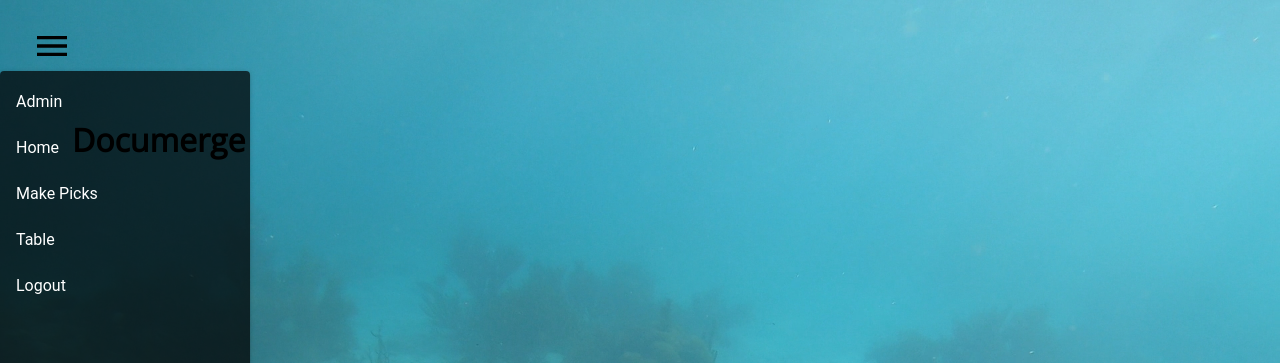
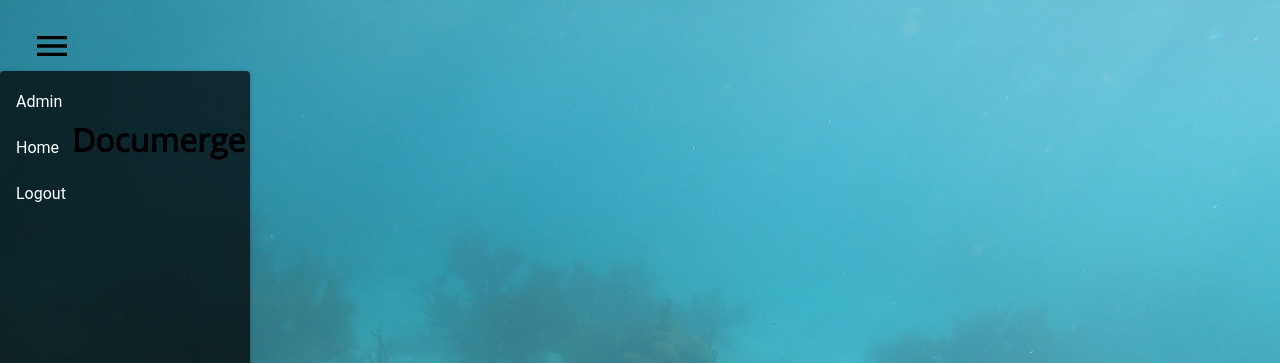
Before and after one commit to bradleywhite2014/filehydrate, a React (Create React App) app in the folder client/: page / in a window 1280 px wide. Both pictures are taken after a click on the picture 52 px from the left and 45 px from the top of the page. Shown: the top 363 px of the page. Built offline with nearby package versions, Linux system fonts and the light colour scheme.

Commit message:
removing a few old content

```diff
--- a/client/src/components/menu.js
+++ b/client/src/components/menu.js
@@ -55,16 +55,10 @@ export default class Menu extends Component {
                     <Link to={'./'}>
                       <MenuItem className="white" onClick={handleClose}>Admin</MenuItem>
                       </Link>
-                    <Link to={'./'}>
+                      <Link to={'./'}>
                       <MenuItem className="white" onClick={handleClose}>Home</MenuItem>
                       </Link>
-                      <Link to={'./games'}>
-                      <MenuItem className="white" onClick={handleClose}>Make Picks</MenuItem>
-                      </Link>
-                      <Link to={'./games'}>
-                      <MenuItem className="white" onClick={handleClose}>Table</MenuItem>
-                      </Link>
-                      <Link to={'./games'}>
+                      <Link to={'./'}>
                       <MenuItem className="white" onClick={handleClose}>Logout</MenuItem>
                       </Link>
                     </MenuList>
```
